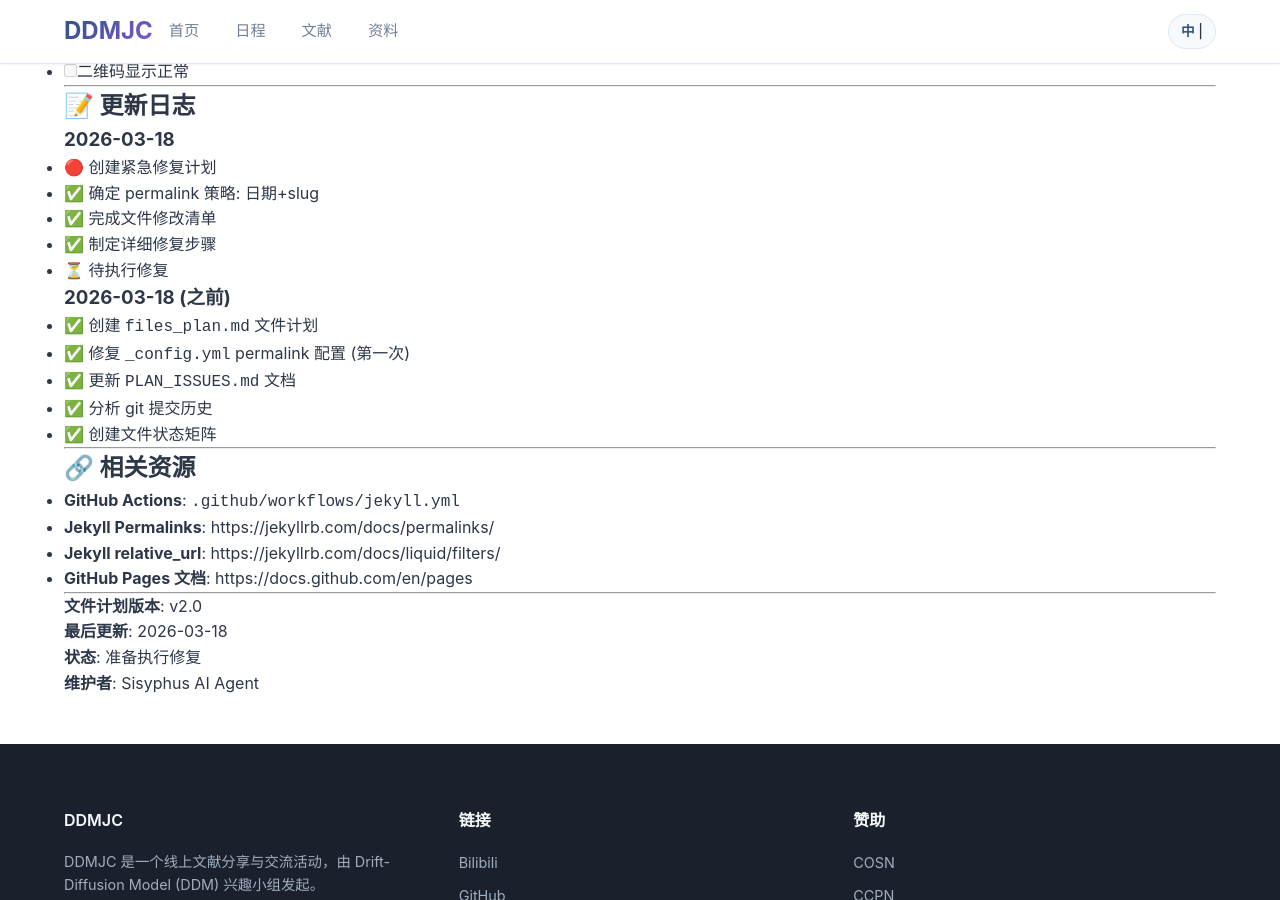
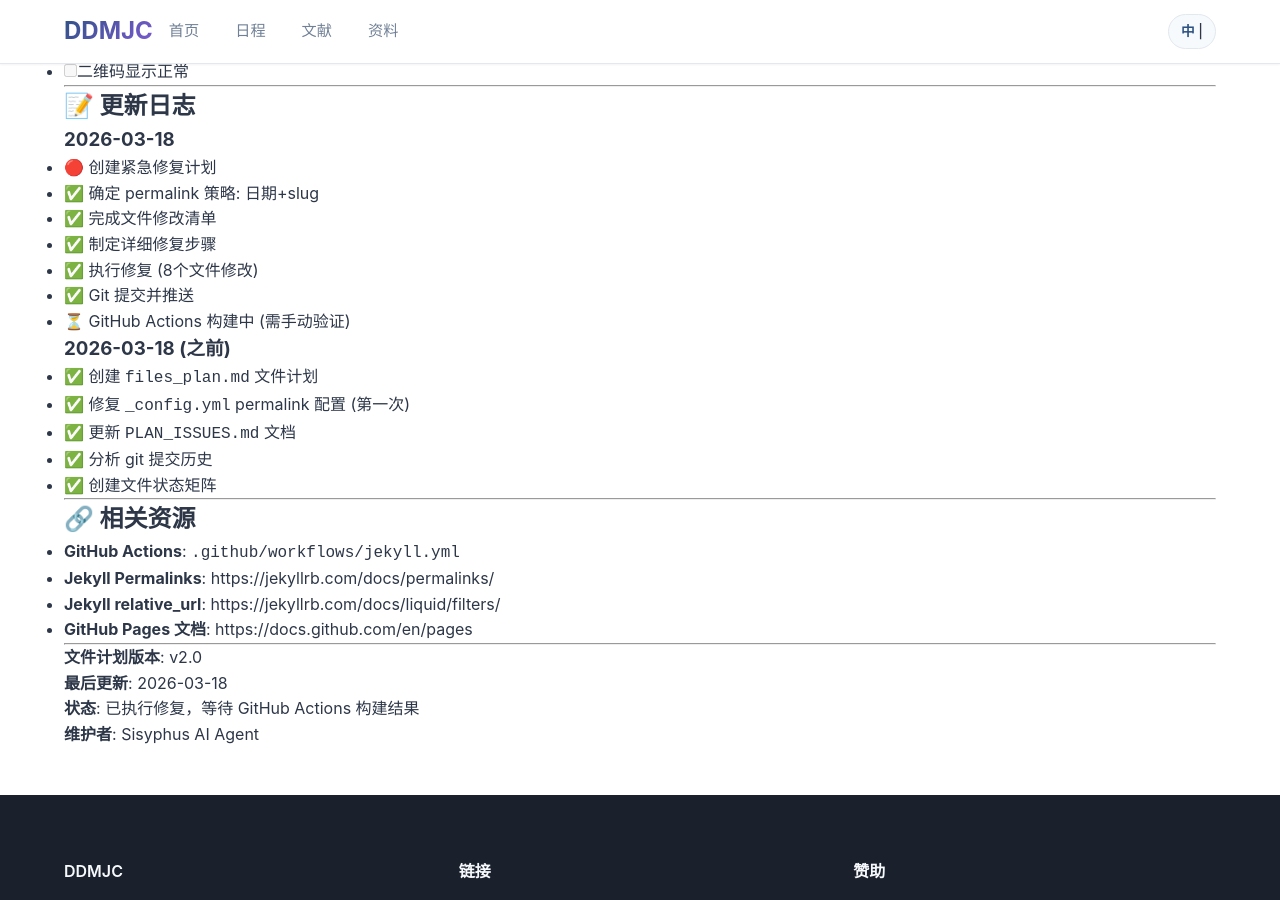
Before and after one commit to DDMJournalClub/DDM_Journal_Club, a Jekyll site: the page built from files_plan.md, in a window 1280 px wide and 900 px high, scrolled down 4640 px. Built offline with Jekyll 4.4.1, drawn with Linux system fonts in a browser that asks for light colours; our own code applies the rules of GitHub Pages for plain Markdown files.

Commit message:
docs: 更新任务计划和文件计划状态

```diff
--- a/files_plan.md
+++ b/files_plan.md
@@ -260,7 +260,9 @@ HTML 页面 (permalink)
 - ✅ 确定 permalink 策略: 日期+slug
 - ✅ 完成文件修改清单
 - ✅ 制定详细修复步骤
-- ⏳ 待执行修复
+- ✅ 执行修复 (8个文件修改)
+- ✅ Git 提交并推送
+- ⏳ GitHub Actions 构建中 (需手动验证)
 
 ### 2026-03-18 (之前)
 - ✅ 创建 `files_plan.md` 文件计划
@@ -282,5 +284,5 @@ HTML 页面 (permalink)
 
 **文件计划版本**: v2.0
 **最后更新**: 2026-03-18
-**状态**: 准备执行修复
+**状态**: 已执行修复，等待 GitHub Actions 构建结果
 **维护者**: Sisyphus AI Agent
```
Also changed, not shown: task_plan.md (+4 -2 lines).
